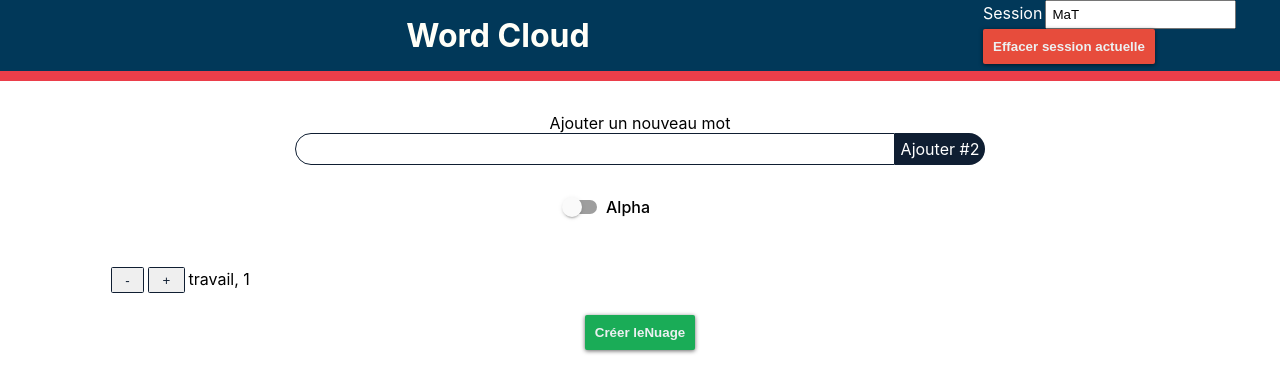
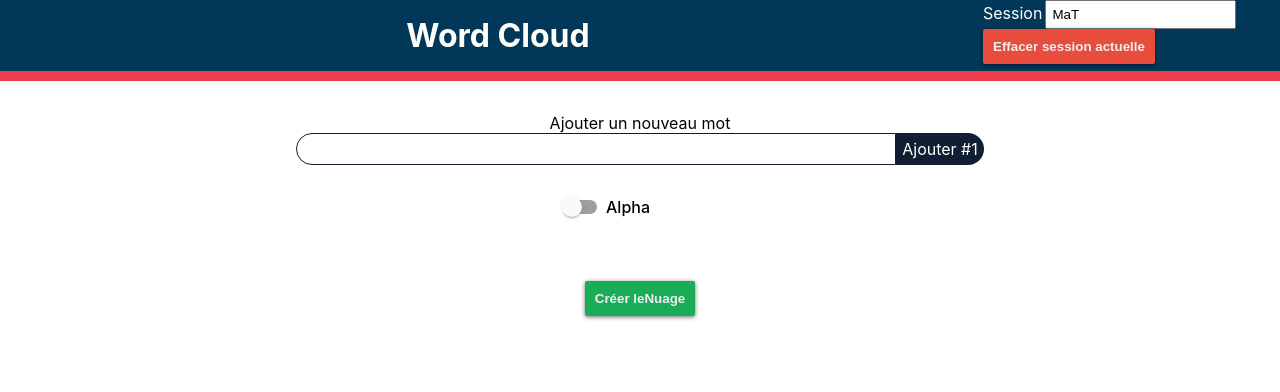
Before and after one commit to alexcetto/word-cloud, a React (Create React App) app: page / in a window 1280 px wide. Shown: the top 392 px of the page. Built offline with nearby package versions, Linux system fonts and the light colour scheme.

Commit message:
add pwa capabilities

```diff
--- a/package.json
+++ b/package.json
@@ -1,9 +1,11 @@
 {
   "name": "word-cloud",
   "version": "0.1.0",
+  "homepage":"./",
   "private": true,
   "dependencies": {
     "react": "^16.5.2",
+    "react-csv": "^1.0.18",
     "react-d3-cloud": "^0.6.0",
     "react-dom": "^16.5.2",
     "react-scripts": "2.0.4"
--- a/src/index.js
+++ b/src/index.js
@@ -9,4 +9,4 @@ ReactDOM.render(<App />, document.getElementById('root'));
 // If you want your app to work offline and load faster, you can change
 // unregister() to register() below. Note this comes with some pitfalls.
 // Learn more about service workers: http://bit.ly/CRA-PWA
-serviceWorker.unregister();
+serviceWorker.register();
--- a/src/utils.js
+++ b/src/utils.js
@@ -9,7 +9,6 @@ class TagList extends Component {
             value: 1,
             timeCreated: Date.now()
         }
-        this.addWord("travail");
     }
 
     trimWords(word) {
```
Also changed, not shown: 2 other files (tests, documents, lock files or other folders).
